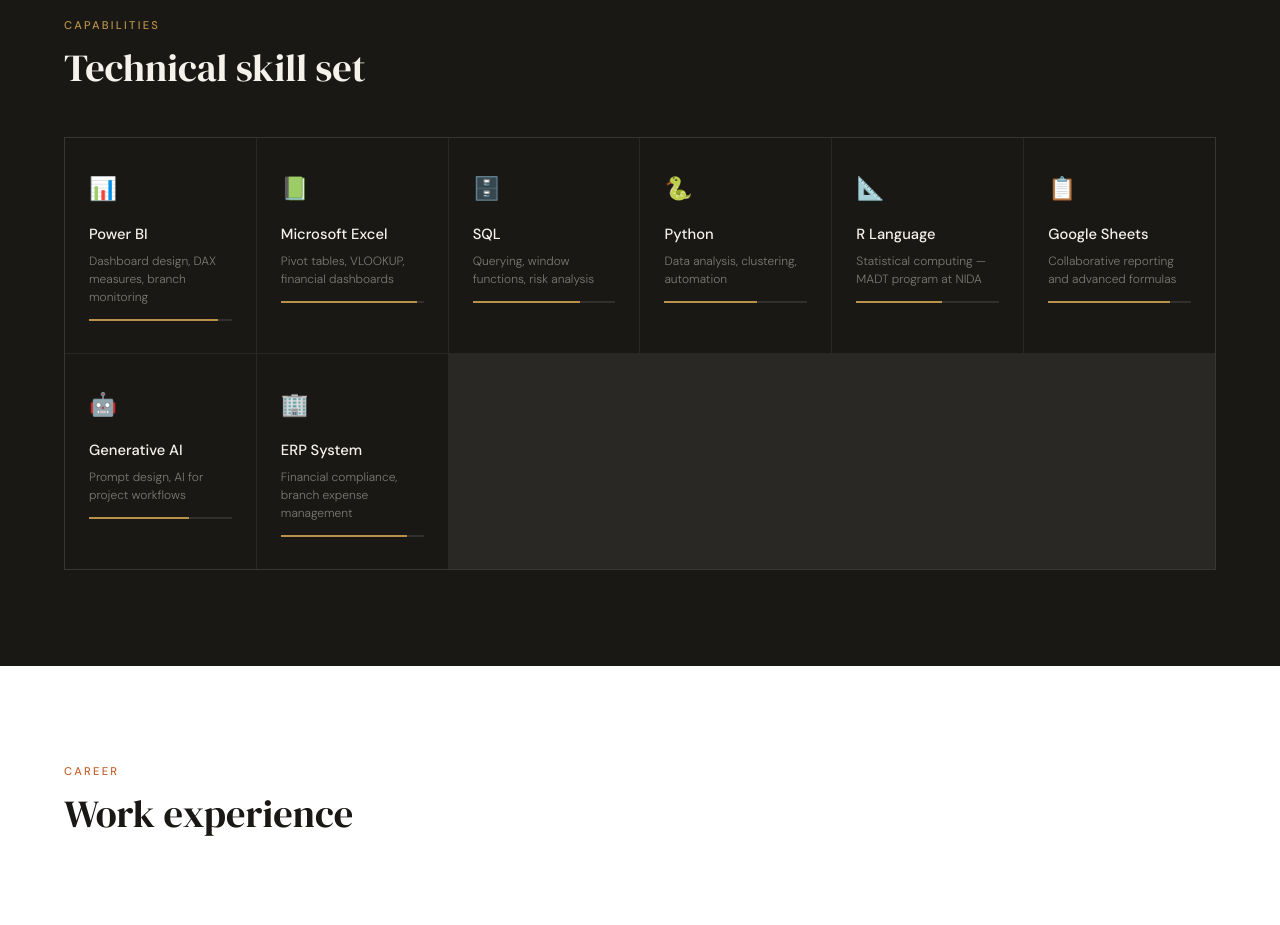
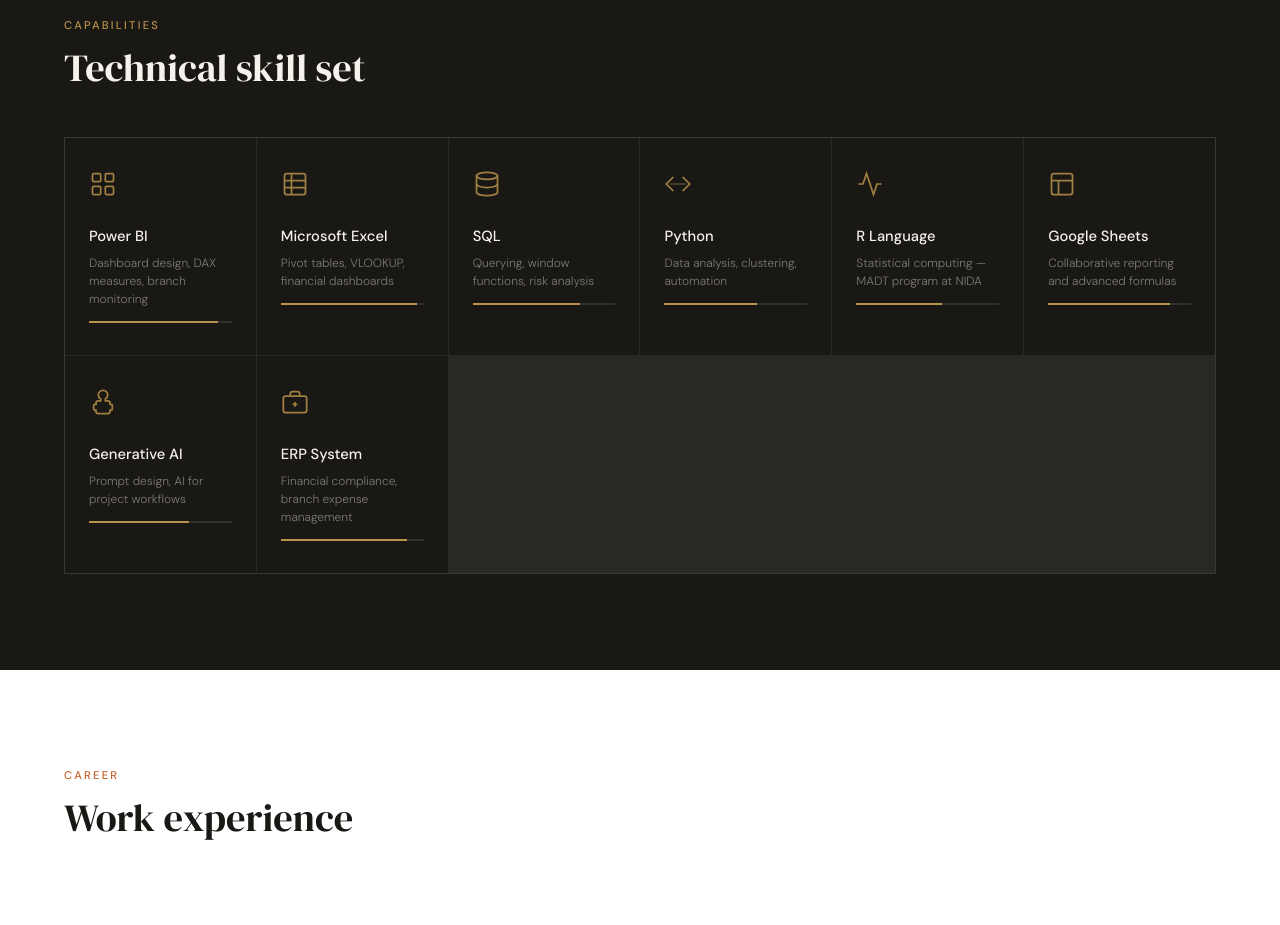
Before and after one commit to Fahjnp/portfolio, a plain HTML site: page index.html in a window 1280 px wide. Shown: the part 880-1805 px from the top of the page. Drawn offline with Linux system fonts and the light colour scheme.

Commit message:
index.html

```diff
--- a/index.html
+++ b/index.html
@@ -133,20 +133,124 @@
   </div>
 </section>
 
+<!-- ── SKILLS SECTION (แทนที่ทั้ง section เดิม) ── -->
 <section class="skills-section" id="skills">
   <div class="section-label">Capabilities</div>
   <div class="section-title">Technical skill set</div>
   <div class="skills-grid">
-    <div class="skill-item"><span class="skill-icon">📊</span><div class="skill-name">Power BI</div><div class="skill-desc">Dashboard design, DAX measures, branch monitoring</div><div class="skill-bar-wrap"><div class="skill-bar" style="width:90%"></div></div></div>
-    <div class="skill-item"><span class="skill-icon">📗</span><div class="skill-name">Microsoft Excel</div><div class="skill-desc">Pivot tables, VLOOKUP, financial dashboards</div><div class="skill-bar-wrap"><div class="skill-bar" style="width:95%"></div></div></div>
-    <div class="skill-item"><span class="skill-icon">🗄️</span><div class="skill-name">SQL</div><div class="skill-desc">Querying, window functions, risk analysis</div><div class="skill-bar-wrap"><div class="skill-bar" style="width:75%"></div></div></div>
-    <div class="skill-item"><span class="skill-icon">🐍</span><div class="skill-name">Python</div><div class="skill-desc">Data analysis, clustering, automation</div><div class="skill-bar-wrap"><div class="skill-bar" style="width:65%"></div></div></div>
-    <div class="skill-item"><span class="skill-icon">📐</span><div class="skill-name">R Language</div><div class="skill-desc">Statistical computing — MADT program at NIDA</div><div class="skill-bar-wrap"><div class="skill-bar" style="width:60%"></div></div></div>
-    <div class="skill-item"><span class="skill-icon">📋</span><div class="skill-name">Google Sheets</div><div class="skill-desc">Collaborative reporting and advanced formulas</div><div class="skill-bar-wrap"><div class="skill-bar" style="width:85%"></div></div></div>
-    <div class="skill-item"><span class="skill-icon">🤖</span><div class="skill-name">Generative AI</div><div class="skill-desc">Prompt design, AI for project workflows</div><div class="skill-bar-wrap"><div class="skill-bar" style="width:70%"></div></div></div>
-    <div class="skill-item"><span class="skill-icon">🏢</span><div class="skill-name">ERP System</div><div class="skill-desc">Financial compliance, branch expense management</div><div class="skill-bar-wrap"><div class="skill-bar" style="width:88%"></div></div></div>
+
+    <div class="skill-item">
+      <span class="skill-icon">
+        <svg viewBox="0 0 24 24" fill="none" stroke="currentColor" stroke-width="1.5" width="28" height="28">
+          <rect x="3" y="3" width="7" height="7" rx="1"/><rect x="14" y="3" width="7" height="7" rx="1"/>
+          <rect x="3" y="14" width="7" height="7" rx="1"/><rect x="14" y="14" width="7" height="7" rx="1"/>
+        </svg>
+      </span>
+      <div class="skill-name">Power BI</div>
+      <div class="skill-desc">Dashboard design, DAX measures, branch monitoring</div>
+      <div class="skill-bar-wrap"><div class="skill-bar" style="width:90%"></div></div>
+    </div>
+
+    <div class="skill-item">
+      <span class="skill-icon">
+        <svg viewBox="0 0 24 24" fill="none" stroke="currentColor" stroke-width="1.5" width="28" height="28">
+          <rect x="3" y="3" width="18" height="18" rx="2"/>
+          <path d="M3 9h18M3 15h18M9 3v18"/>
+        </svg>
+      </span>
+      <div class="skill-name">Microsoft Excel</div>
+      <div class="skill-desc">Pivot tables, VLOOKUP, financial dashboards</div>
+      <div class="skill-bar-wrap"><div class="skill-bar" style="width:95%"></div></div>
+    </div>
+
+    <div class="skill-item">
+      <span class="skill-icon">
+        <svg viewBox="0 0 24 24" fill="none" stroke="currentColor" stroke-width="1.5" width="28" height="28">
+          <ellipse cx="12" cy="5" rx="9" ry="3"/>
+          <path d="M3 5v14c0 1.66 4.03 3 9 3s9-1.34 9-3V5"/>
+          <path d="M3 12c0 1.66 4.03 3 9 3s9-1.34 9-3"/>
+        </svg>
+      </span>
+      <div class="skill-name">SQL</div>
+      <div class="skill-desc">Querying, window functions, risk analysis</div>
+      <div class="skill-bar-wrap"><div class="skill-bar" style="width:75%"></div></div>
+    </div>
+
+    <div class="skill-item">
+      <span class="skill-icon">
+        <svg viewBox="0 0 24 24" fill="none" stroke="currentColor" stroke-width="1.5" width="28" height="28">
+          <polyline points="16 18 22 12 16 6"/>
+          <polyline points="8 6 2 12 8 18"/>
+          <line x1="19" y1="12" x2="5" y2="12" opacity=".4"/>
+        </svg>
+      </span>
+      <div class="skill-name">Python</div>
+      <div class="skill-desc">Data analysis, clustering, automation</div>
+      <div class="skill-bar-wrap"><div class="skill-bar" style="width:65%"></div></div>
+    </div>
+
+    <div class="skill-item">
+      <span class="skill-icon">
+        <svg viewBox="0 0 24 24" fill="none" stroke="currentColor" stroke-width="1.5" width="28" height="28">
+          <polyline points="22 12 18 12 15 21 9 3 6 12 2 12"/>
+        </svg>
+      </span>
+      <div class="skill-name">R Language</div>
+      <div class="skill-desc">Statistical computing — MADT program at NIDA</div>
+      <div class="skill-bar-wrap"><div class="skill-bar" style="width:60%"></div></div>
+    </div>
+
+    <div class="skill-item">
+      <span class="skill-icon">
+        <svg viewBox="0 0 24 24" fill="none" stroke="currentColor" stroke-width="1.5" width="28" height="28">
+          <rect x="3" y="3" width="18" height="18" rx="2"/>
+          <path d="M3 9h18M9 21V9"/>
+        </svg>
+      </span>
+      <div class="skill-name">Google Sheets</div>
+      <div class="skill-desc">Collaborative reporting and advanced formulas</div>
+      <div class="skill-bar-wrap"><div class="skill-bar" style="width:85%"></div></div>
+    </div>
+
+    <div class="skill-item">
+      <span class="skill-icon">
+        <svg viewBox="0 0 24 24" fill="none" stroke="currentColor" stroke-width="1.5" width="28" height="28">
+          <path d="M12 2a4 4 0 0 1 4 4c0 1.5-.8 2.8-2 3.5V11h2a2 2 0 0 1 2 2v1h1a1 1 0 0 1 1 1v3a1 1 0 0 1-1 1h-1v1a2 2 0 0 1-2 2H8a2 2 0 0 1-2-2v-1H5a1 1 0 0 1-1-1v-3a1 1 0 0 1 1-1h1v-1a2 2 0 0 1 2-2h2V9.5C8.8 8.8 8 7.5 8 6a4 4 0 0 1 4-4z"/>
+        </svg>
+      </span>
+      <div class="skill-name">Generative AI</div>
+      <div class="skill-desc">Prompt design, AI for project workflows</div>
+      <div class="skill-bar-wrap"><div class="skill-bar" style="width:70%"></div></div>
+    </div>
+
+    <div class="skill-item">
+      <span class="skill-icon">
+        <svg viewBox="0 0 24 24" fill="none" stroke="currentColor" stroke-width="1.5" width="28" height="28">
+          <rect x="2" y="7" width="20" height="14" rx="2"/>
+          <path d="M16 7V5a2 2 0 0 0-2-2h-4a2 2 0 0 0-2 2v2"/>
+          <line x1="12" y1="12" x2="12" y2="16"/>
+          <line x1="10" y1="14" x2="14" y2="14"/>
+        </svg>
+      </span>
+      <div class="skill-name">ERP System</div>
+      <div class="skill-desc">Financial compliance, branch expense management</div>
+      <div class="skill-bar-wrap"><div class="skill-bar" style="width:88%"></div></div>
+    </div>
+
   </div>
 </section>
+
+<!-- ── เพิ่ม CSS นี้ใน <style> ด้วย ── -->
+<style>
+.skill-icon svg {
+  stroke: var(--gold);
+  opacity: 0.85;
+}
+.skill-item:hover .skill-icon svg {
+  opacity: 1;
+  stroke: #D4A855;
+}
+</style>
 
 <section class="experience-section" id="experience">
   <div class="section-label">Career</div>
```
